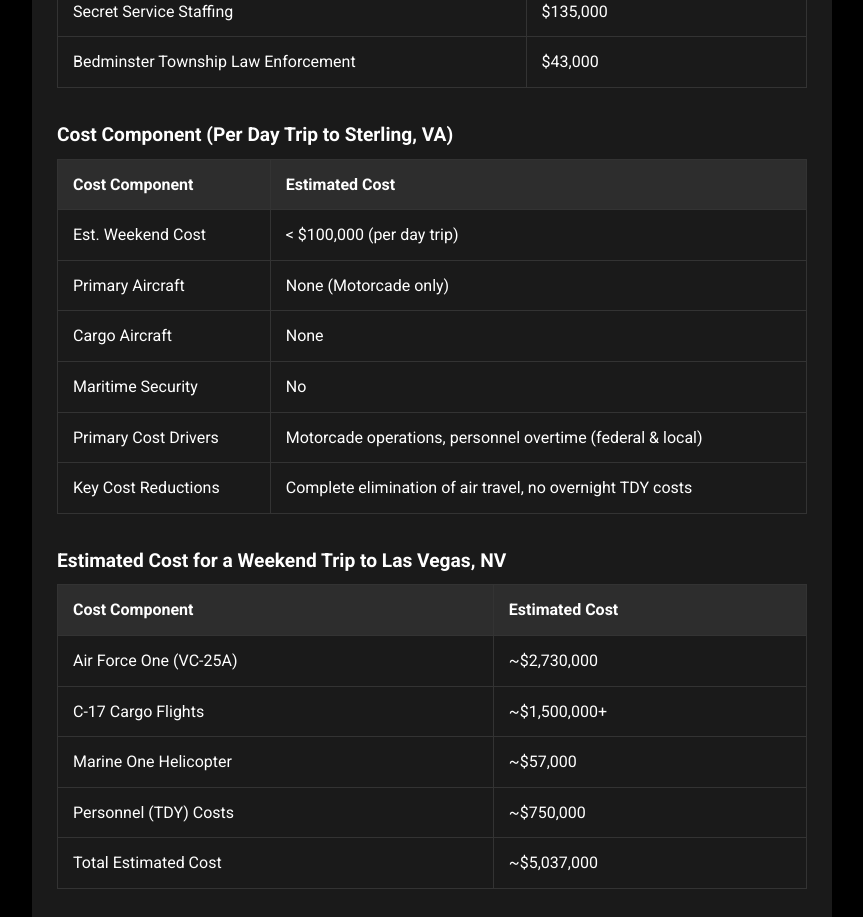
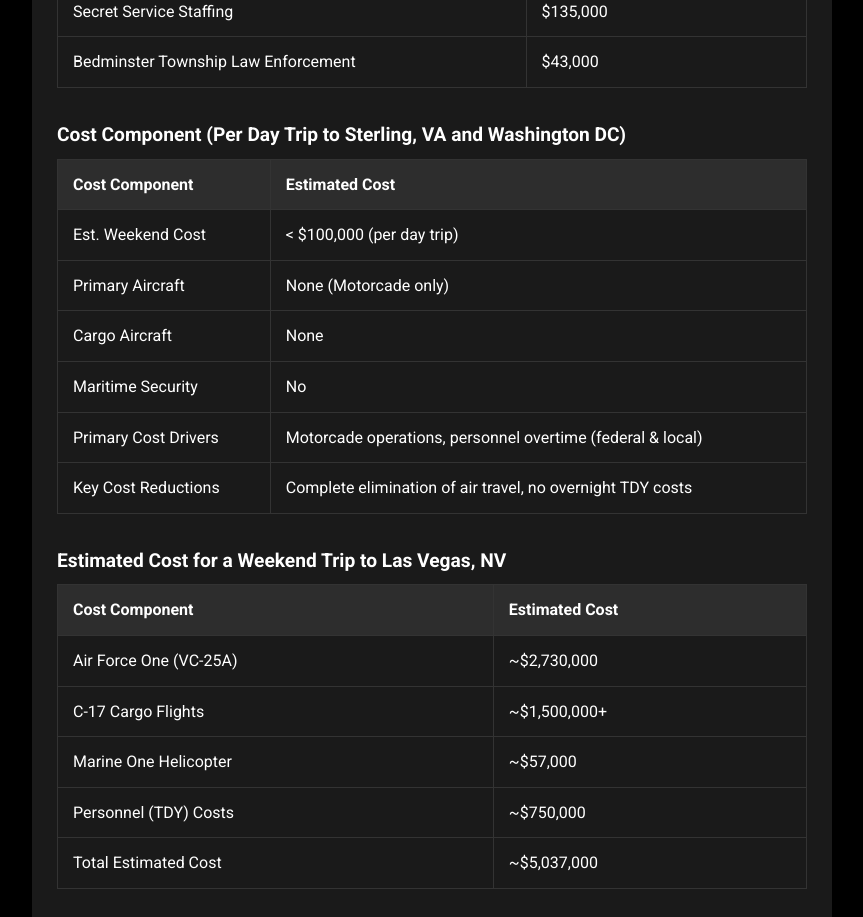
Before and after one commit to soyboi1312/istrumpgolfing.today, a Next.js app: page /cost-breakdown in a window 1280 px wide. Shown: the part 1700-2617 px from the top of the page, without its empty margins (208-1071 px from the left). Built offline with nearby package versions, Linux system fonts and the light colour scheme.

Commit message:
Update cost-breakdown.tsx

```diff
--- a/pages/cost-breakdown.tsx
+++ b/pages/cost-breakdown.tsx
@@ -110,7 +110,7 @@ const CostBreakdown = () => {
         </div>
 
                 <div className={styles.tableContainer}>
-            <h3 className={styles.tableTitle}>Cost Component (Per Day Trip to Sterling, VA)</h3>
+            <h3 className={styles.tableTitle}>Cost Component (Per Day Trip to Sterling, VA and Washington DC)</h3>
             <table className={styles.table}>
                 <thead>
                     <tr>
```
